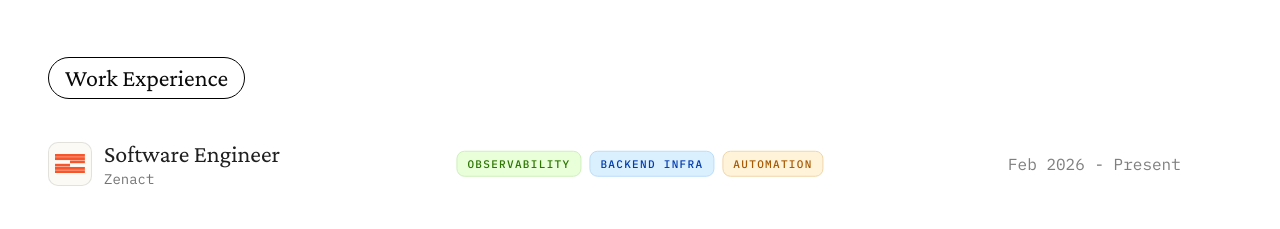
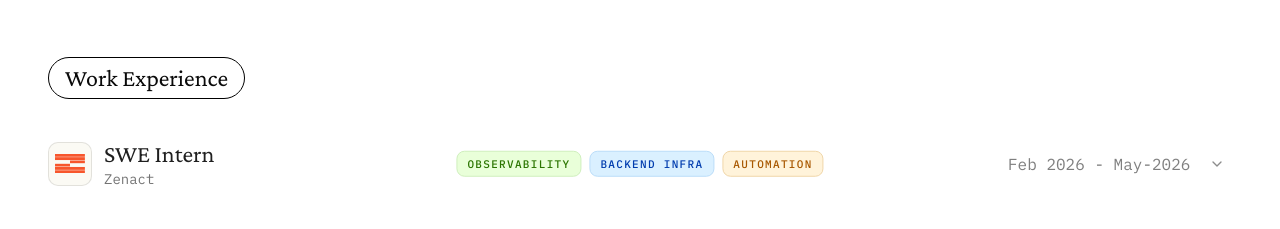
Before and after one commit to Anamika1608/portfolio, a Next.js app: page / in a window 1280 px wide. Shown: the part 1720-1949 px from the top of the page. Built offline with nearby package versions, Linux system fonts and the light colour scheme.

Commit message:
add zenact work experience

```diff
--- a/src/components/WorkExperience/workExperiencesData.ts
+++ b/src/components/WorkExperience/workExperiencesData.ts
@@ -3,12 +3,21 @@ import { WorkExperienceItem } from "./types";
 export const workExperiencesData: WorkExperienceItem[] = [
   {
     id: "1",
-    role: "Software Engineer",
+    role: "SWE Intern",
     company: "Zenact",
-    period: "Feb 2026 - Present",
+    period: "Feb 2026 - May-2026",
     companyLogo: "/work-experience/logos/zenact-favicon.png",
     tags: ["Observability", "Backend Infra", "Automation"],
-    isExpandable: false,
+    summary:
+      "Built observability and automation infrastructure for sandbox and device-worker runtimes.",
+    stack: ["Go", "Docker", "OTLP", "AWS", "Temporal", "Axiom"],
+    impactLabels: ["Integrated", "Optimized", "Shipped"],
+    description: [
+      "Integrated an end-to-end OpenTelemetry and Axiom observability pipeline for sandbox and device-worker runtimes, capturing logs and traces across distributed workflows.",
+      "Reduced sandbox worker bootstrap from 12s to 3s by removing blocking OTel readiness waits and pre-warming E2B binaries.",
+      "Shipped Blacksmith multi-arch Docker builds and automated QA assertion/report generation for release confidence.",
+    ],
+    isExpandable: true,
   },
   {
     id: "2",
```
